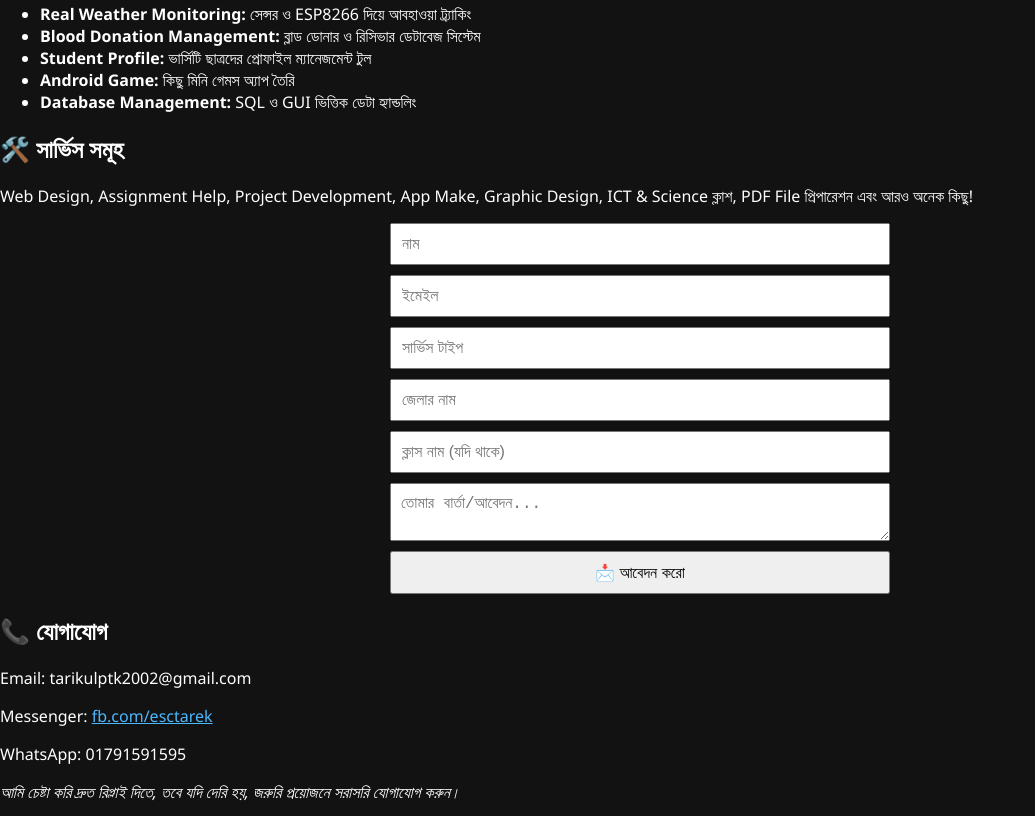
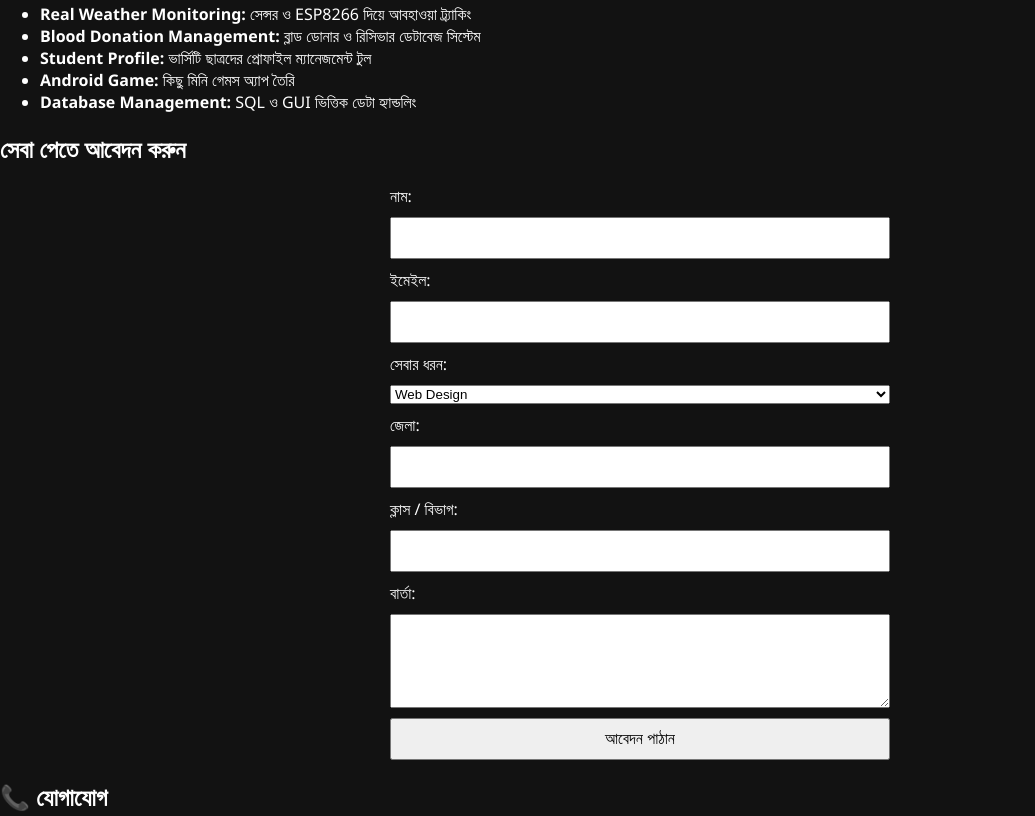
Before and after one commit to esctarik/portfolio, a plain HTML site: page index.html in a window 1280 px wide. Shown: the part 557-1373 px from the top of the page, without its empty margins (0-1035 px from the left). Drawn offline with Linux system fonts and the light colour scheme.

Commit message:
Update index.html

```diff
--- a/index.html
+++ b/index.html
@@ -37,20 +37,37 @@
     </ul>
   </section>
 
-  <section id="services">
-    <h2>🛠️ সার্ভিস সমূহ</h2>
-    <p>Web Design, Assignment Help, Project Development, App Make, Graphic Design, ICT & Science ক্লাশ, PDF File প্রিপারেশন এবং আরও অনেক কিছু!</p>
-    <form action="https://formsubmit.co/tarikulptk2002@gmail.com" method="POST">
-      <input type="text" name="name" placeholder="নাম" required />
-      <input type="email" name="email" placeholder="ইমেইল" required />
-      <input type="text" name="service" placeholder="সার্ভিস টাইপ" required />
-      <input type="text" name="district" placeholder="জেলার নাম" required />
-      <input type="text" name="class" placeholder="ক্লাস নাম (যদি থাকে)" />
-      <textarea name="message" placeholder="তোমার বার্তা/আবেদন..." required></textarea>
-      <button type="submit">📩 আবেদন করো</button>
-    </form>
-  </section>
+<section id="service-form">
+  <h2>সেবা পেতে আবেদন করুন</h2>
+  <form action="https://formspree.io/f/xpzvndpj" method="POST">
+    <label>নাম:</label>
+    <input type="text" name="name" required>
 
+    <label>ইমেইল:</label>
+    <input type="email" name="email" required>
+
+    <label>সেবার ধরন:</label>
+    <select name="service_type" required>
+      <option>Web Design</option>
+      <option>Assignment Help</option>
+      <option>App Making</option>
+      <option>Graphics Design</option>
+      <option>Online Coaching</option>
+      <option>Others</option>
+    </select>
+
+    <label>জেলা:</label>
+    <input type="text" name="district">
+
+    <label>ক্লাস / বিভাগ:</label>
+    <input type="text" name="class_or_dept">
+
+    <label>বার্তা:</label>
+    <textarea name="message" rows="4" required></textarea>
+
+    <button type="submit">আবেদন পাঠান</button>
+  </form>
+</section>
   <section id="contact">
     <h2>📞 যোগাযোগ</h2>
     <p>Email: tarikulptk2002@gmail.com</p>
```
